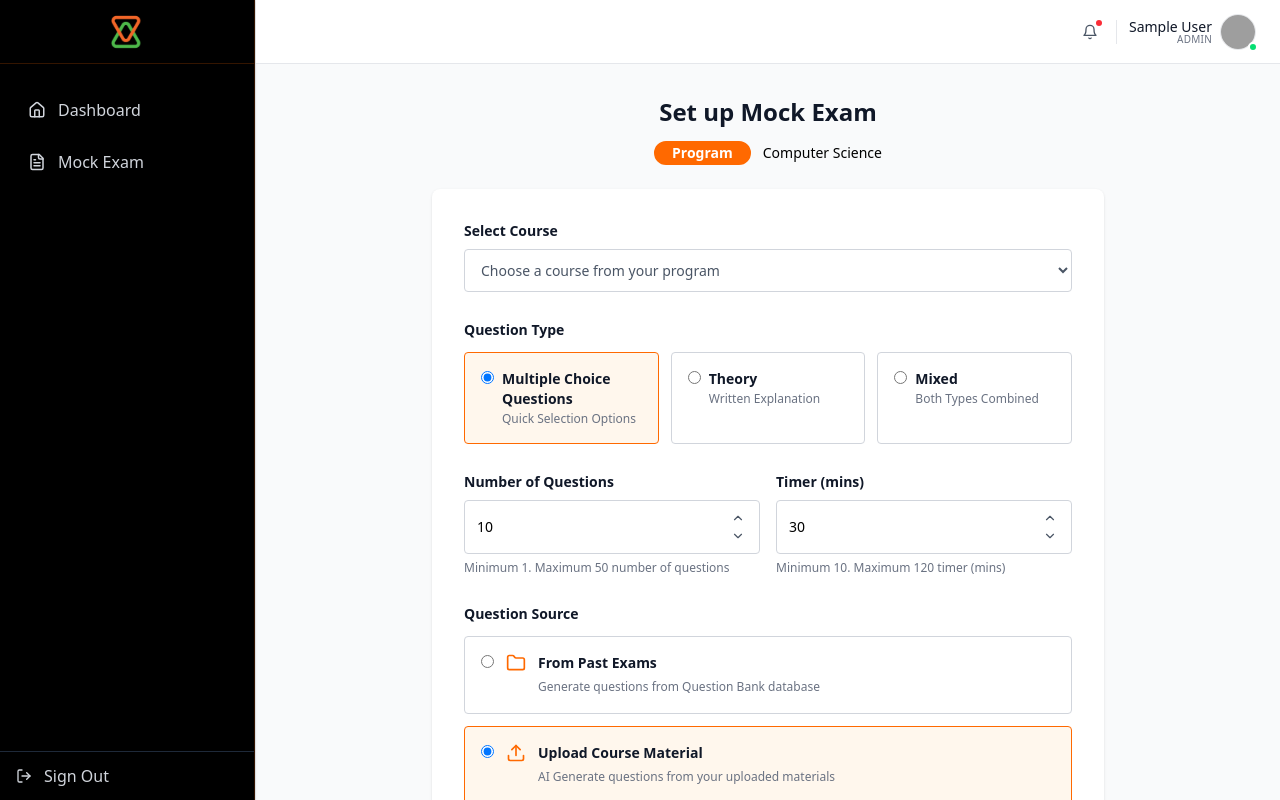
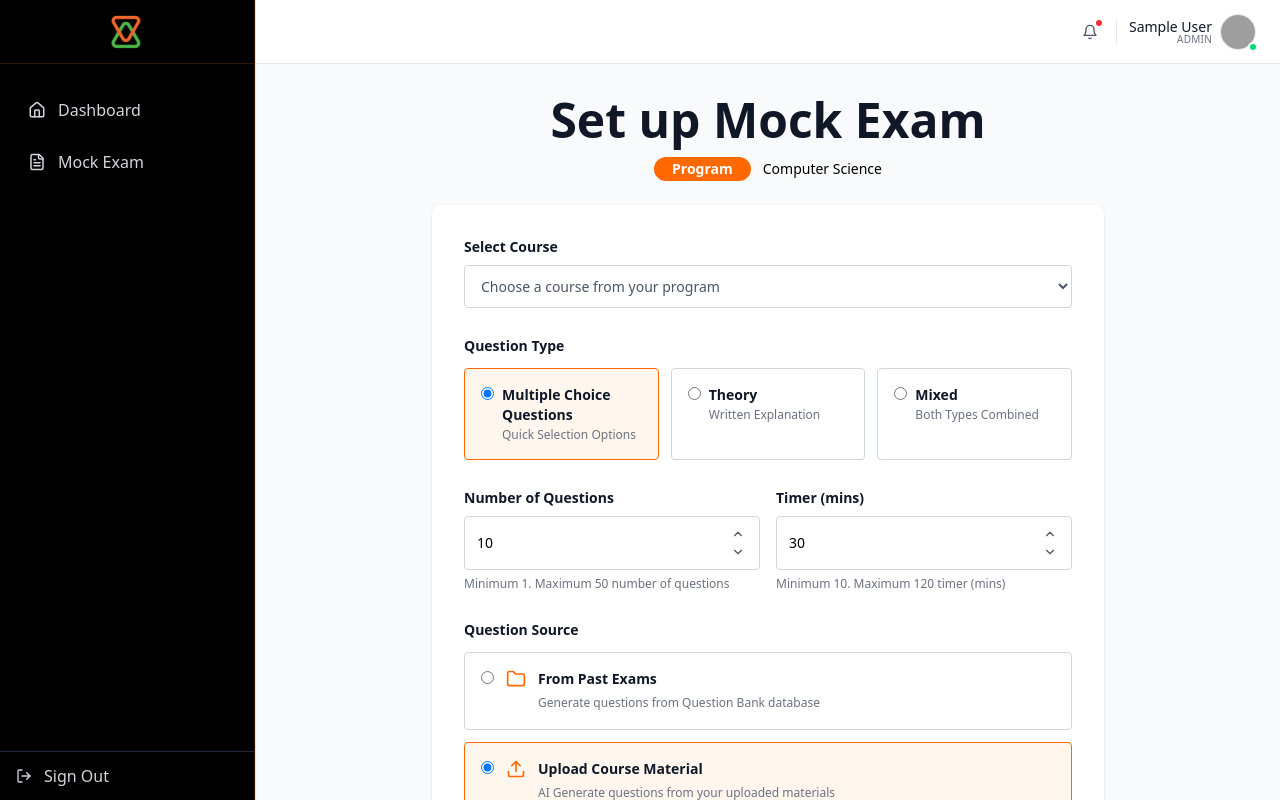
Before and after one commit to majordaniel/Edutech.Internship.2025.practicequizgenerator.frontend, a React (Vite) app: page /create-quiz in a window 1280 px wide. Built offline with nearby package versions, Linux system fonts and the light colour scheme; sample sign-in values are in the browser's storage; grey boxes are pictures that could not be loaded.

Commit message:
style: increase header size for better visibility in CreateQuiz component

```diff
--- a/src/pages/CreateQuiz.jsx
+++ b/src/pages/CreateQuiz.jsx
@@ -182,7 +182,7 @@
         }`}
       >
         <div className="text-center mb-6">
-          <h1 className="text-2xl font-bold text-gray-900 mb-3">
+          <h1 className="text-5xl font-bold text-gray-900 mb-3">
             Set up Mock Exam
           </h1>
           <div className="inline-flex items-center gap-2 bg-orange-500 border-2 border-orange-500 rounded-full px-4 py-0.3 mr-3">
```
